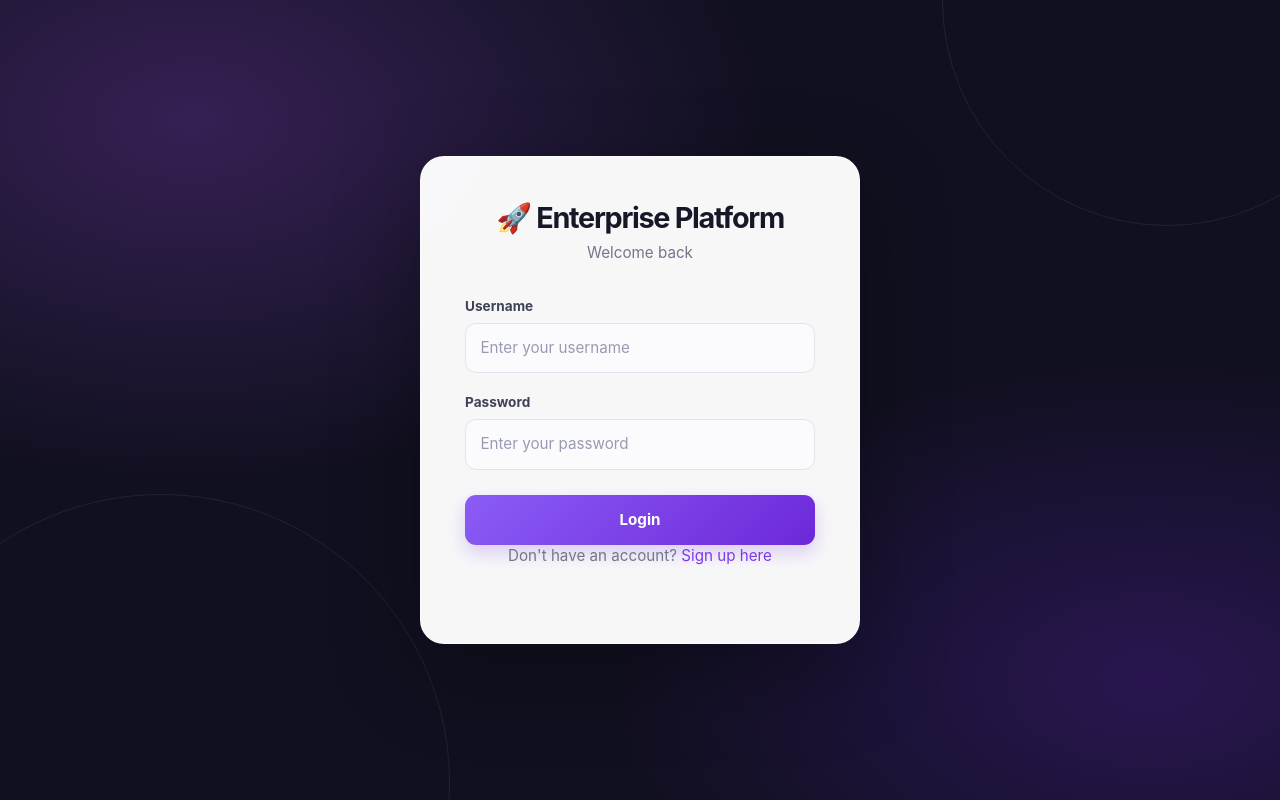
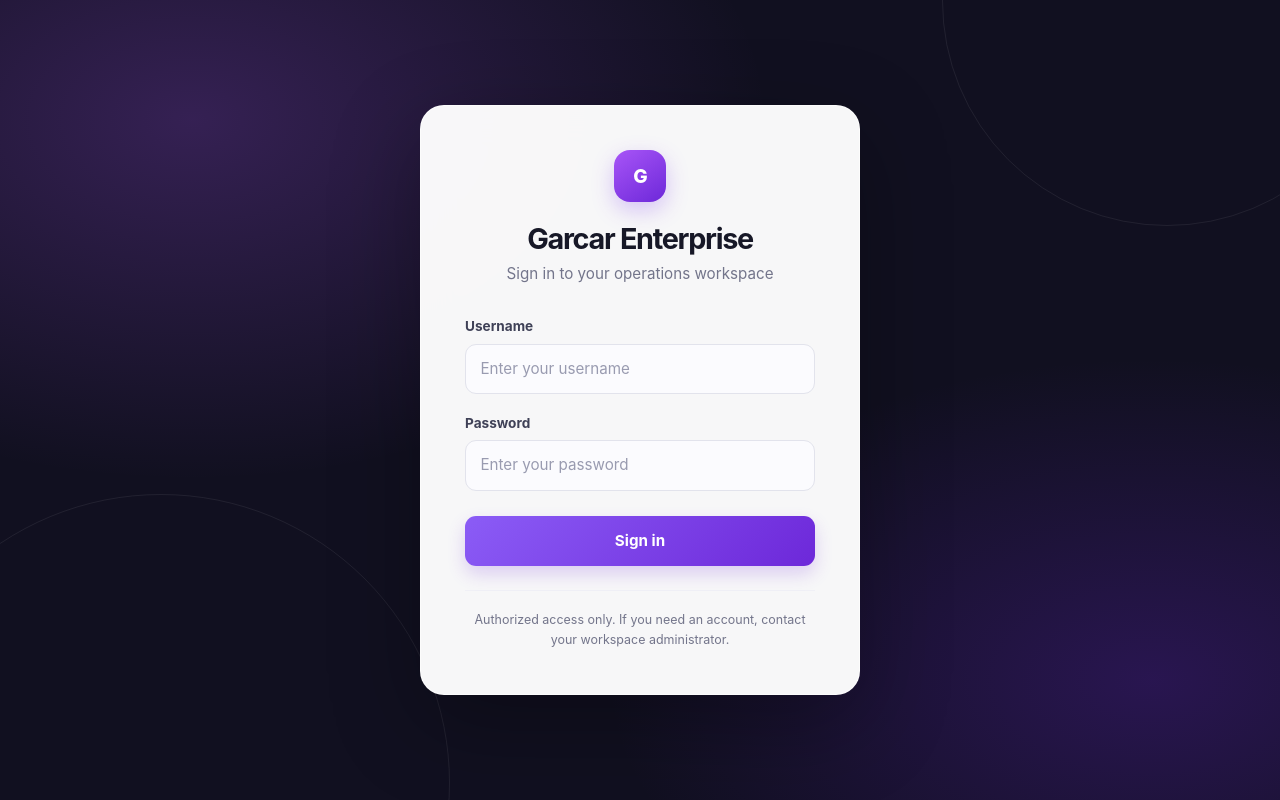
Before and after one commit to Garrettc123/enterprise-unified-platform, a React (Vite) app in the folder frontend/: page /login in a window 1280 px wide. Built offline with nearby package versions, Linux system fonts and the light colour scheme; no server answers.

Commit message:
Polish Garcar Enterprise UI: Login.tsx

```diff
--- a/frontend/src/pages/Login.tsx
+++ b/frontend/src/pages/Login.tsx
@@ -19,7 +19,7 @@ function Login() {
       await login(username, password)
       toast.success('Login successful!')
       navigate('/dashboard')
-    } catch (error) {
+    } catch {
       toast.error('Login failed. Please check your credentials.')
     } finally {
       setIsLoading(false)
@@ -27,17 +27,20 @@ function Login() {
   }
 
   return (
-    <div className="login-container">
-      <div className="login-box">
-        <h1>🚀 Enterprise Platform</h1>
-        <p>Welcome back</p>
+    <main className="login-container">
+      <section className="login-box" aria-labelledby="login-heading">
+        <div className="login-mark" aria-hidden="true">G</div>
+        <h1 id="login-heading">Garcar Enterprise</h1>
+        <p>Sign in to your operations workspace</p>
 
         <form onSubmit={handleSubmit}>
           <div className="form-group">
             <label htmlFor="username">Username</label>
             <input
               id="username"
+              name="username"
               type="text"
+              autoComplete="username"
               value={username}
               onChange={(e) => setUsername(e.target.value)}
               placeholder="Enter your username"
@@ -49,7 +52,9 @@ function Login() {
             <label htmlFor="password">Password</label>
             <input
               id="password"
+              name="password"
               type="password"
+              autoComplete="current-password"
               value={password}
               onChange={(e) => setPassword(e.target.value)}
               placeholder="Enter your password"
@@ -58,15 +63,15 @@ function Login() {
           </div>
 
           <button type="submit" disabled={isLoading} className="btn-primary">
-            {isLoading ? 'Logging in...' : 'Login'}
+            {isLoading ? 'Signing in…' : 'Sign in'}
           </button>
         </form>
 
-        <p className="signup-link">
-          Don't have an account? <a href="/register">Sign up here</a>
-        </p>
-      </div>
-    </div>
+        <div className="login-footnote">
+          Authorized access only. If you need an account, contact your workspace administrator.
+        </div>
+      </section>
+    </main>
   )
 }
 
```
